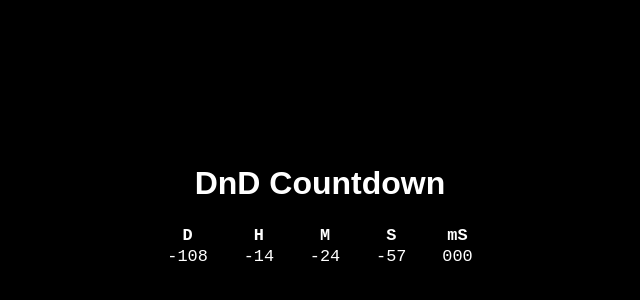
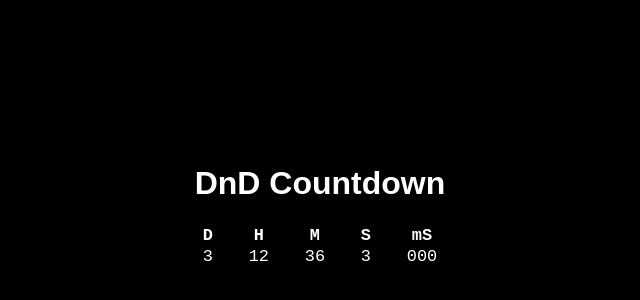
Before and after one commit to ifriedman08/countdown, a plain HTML site: page index.html in a window 1280 px wide. Shown: the part 194-494 px from the top of the page, without its empty margins (320-960 px from the left). Drawn offline with nearby package versions, Linux system fonts and the light colour scheme.

Commit message:
Update index.html

```diff
--- a/index.html
+++ b/index.html
@@ -48,7 +48,7 @@
         currentTime: function(){
           return new Date().getTime()
         },
-        dndDate: dnd = new Date("11/20/2016 11:00:00").getTime(),
+        dndDate: dnd = new Date("03/11/2017 13:00:00").getTime(),
         timeLeft: function(){
           return this.dndDate - this.currentTime()
         },
```
